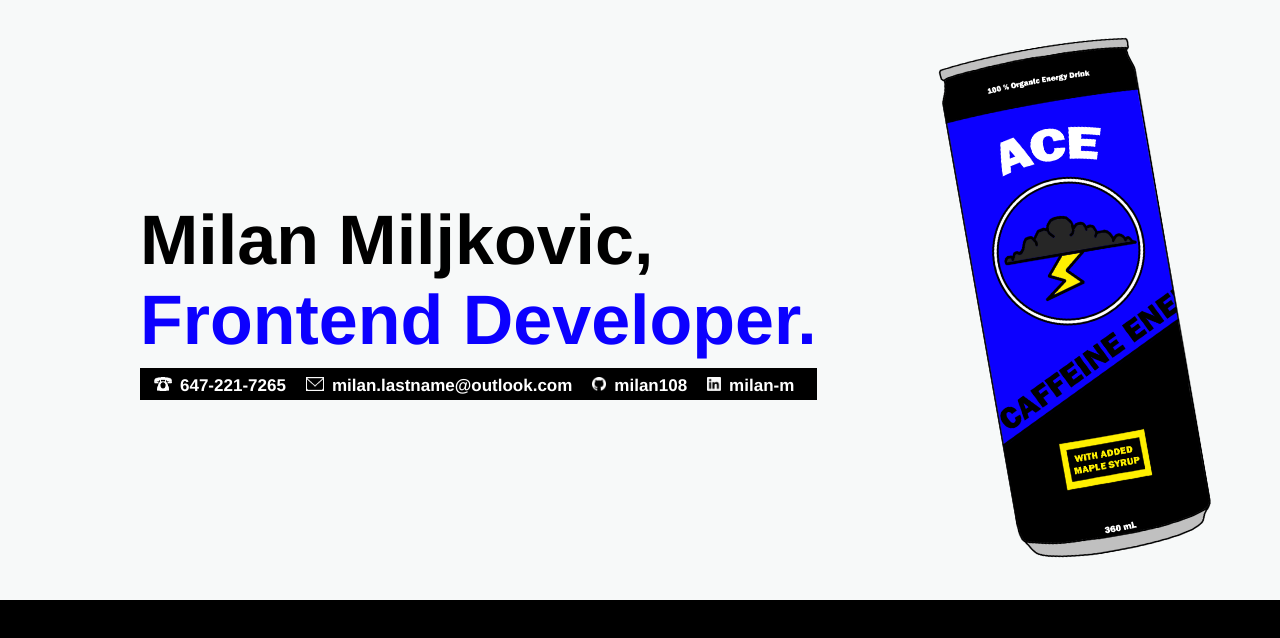
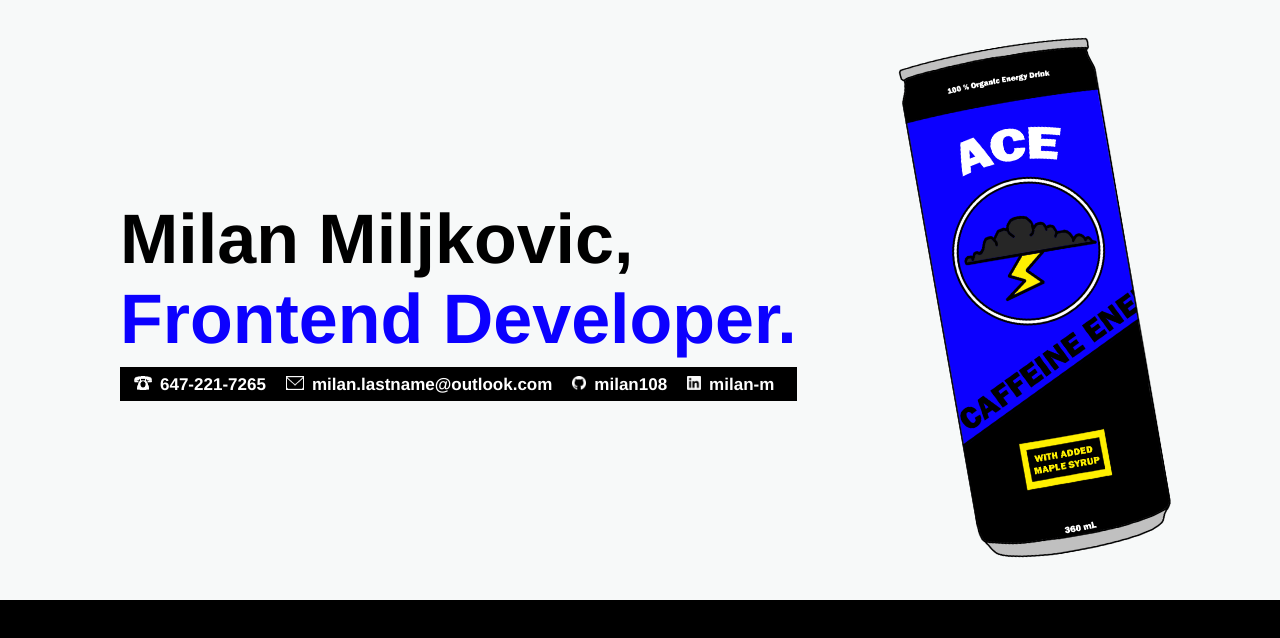
Before and after one commit to milan108/Portfolio, a React (Create React App) app in the folder code/portfolio/: page / in a window 1280 px wide. Shown: the top 638 px of the page. Built offline with nearby package versions, Linux system fonts and the light colour scheme.

Commit message:
added links to social bar

```diff
--- a/code/portfolio/src/App.js
+++ b/code/portfolio/src/App.js
@@ -1,5 +1,5 @@
 import React from 'react';
-import './App.css';
+import './App.scss';
 import Section from './containers/Section/Section';
 import Title from './components/Title/Title';
 import EnergyDrink from './components/EnergyDrink/EnergyDrink';
--- a/code/portfolio/src/components/Title/Title.scss
+++ b/code/portfolio/src/components/Title/Title.scss
@@ -1,5 +1,10 @@
+@import '../../MediaQueries.scss';
+
 .Title {
-    margin: auto 140px;
+    @include lg{
+        margin: auto 120px;
+    }
+    margin: auto 100px;
     font-size: 70px;
     font-weight: 800;
     font-family: 'Franklin Gothic Medium', 'Arial Narrow', Arial, sans-serif;
--- a/code/portfolio/src/containers/Navigation/Nav.scss
+++ b/code/portfolio/src/containers/Navigation/Nav.scss
@@ -1,17 +1,27 @@
+
+@import '../../MediaQueries.scss';
+
 .Nav{
 	ul{
 		padding: 0;
 		margin:0;
 		list-style:none;
 		display: flex;
-		flex-direction: row;
+		flex-direction: column;
+		@include lg {
+			flex-direction: row;
+		}
 		li{
 			padding: 6px;
+			a{
+				text-decoration: none;
+				color: #fff;
+			}
 		}
 	}
+
 	.Nav-Social {
 		background-color:#000;
-		height: 30px;
 		margin:8px 0 0 0;
 		padding: 2px 0 0 0;
 		ul{
@@ -28,7 +38,6 @@
 					width:18px;
 				}
 				img{
-
 					margin:0 8px;
 					height: 14px;
 					width:14px;
--- a/code/portfolio/src/containers/Navigation/SocialNavBar.js
+++ b/code/portfolio/src/containers/Navigation/SocialNavBar.js
@@ -13,8 +13,8 @@ const SocialNavBar = props => {
 				<ul>
 					<li><span className='mobile'><img src={phone} alt="" /></span>647-221-7265</li>
 					<li><span className='envelope'><img src={envelope} alt="" /></span>milan.lastname@outlook.com</li>
-					<li><img src={github_logo} alt="" />milan108</li>
-					<li><img src={linkedin_logo} alt="" />milan-m</li>
+					<li><a href='https://www.github.com/milan108' target='_blank' rel="noopener noreferrer"><img src={github_logo} alt="" />milan108</a></li>
+					<li><a href = 'https://www.linkedin.com/in/milan-m' target='_blank' rel="noopener noreferrer"><img src={linkedin_logo} alt="" />milan-m</a></li>
 				</ul>
 			</div>
 		</Nav>
--- a/code/portfolio/src/containers/Section/Section.scss
+++ b/code/portfolio/src/containers/Section/Section.scss
@@ -1,6 +1,11 @@
+@import '../../MediaQueries.scss';
+
 .Section {
     height:600px;
     width:100%;
     display:flex;
-    flex-direction: row;
+    @include lg{
+        flex-direction: row;
+    }
+    flex-direction: column;
 }
```
Also changed, not shown: code/portfolio/src/App.scss (line endings or trailing spaces).
